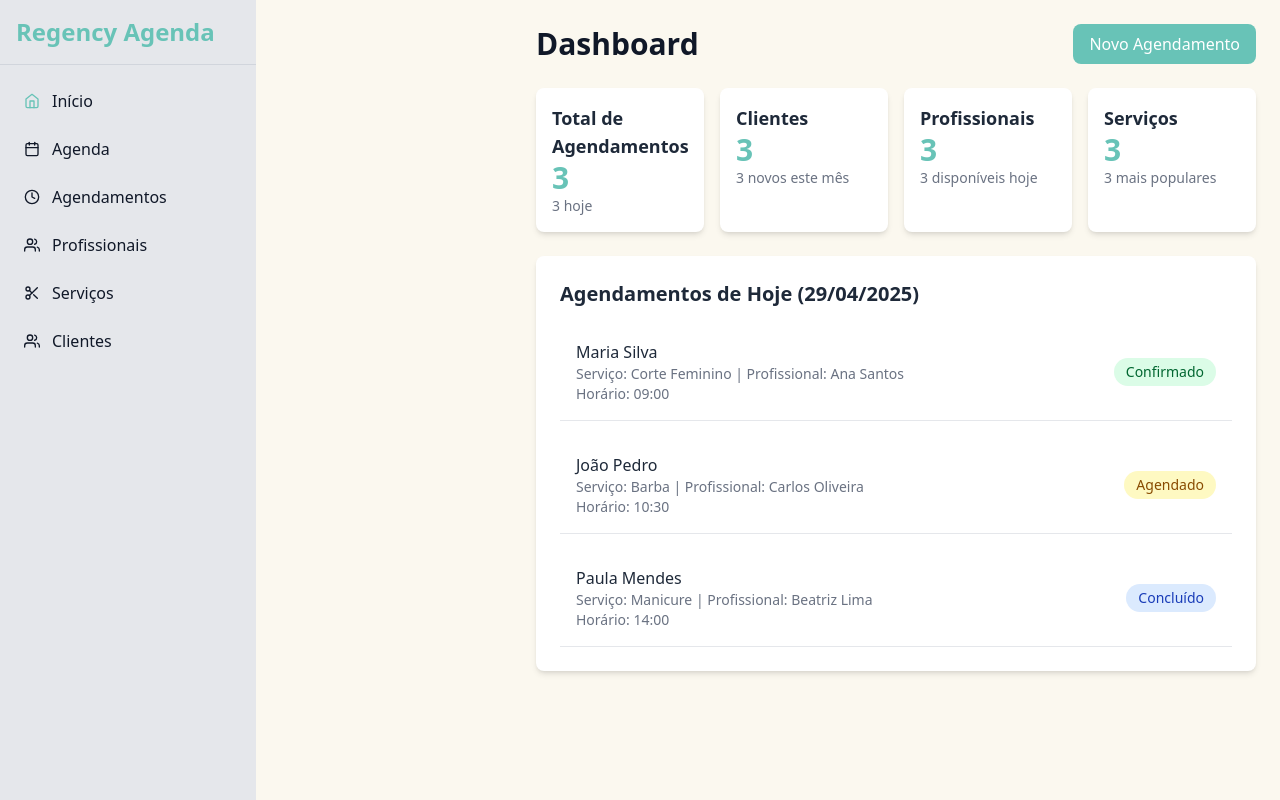
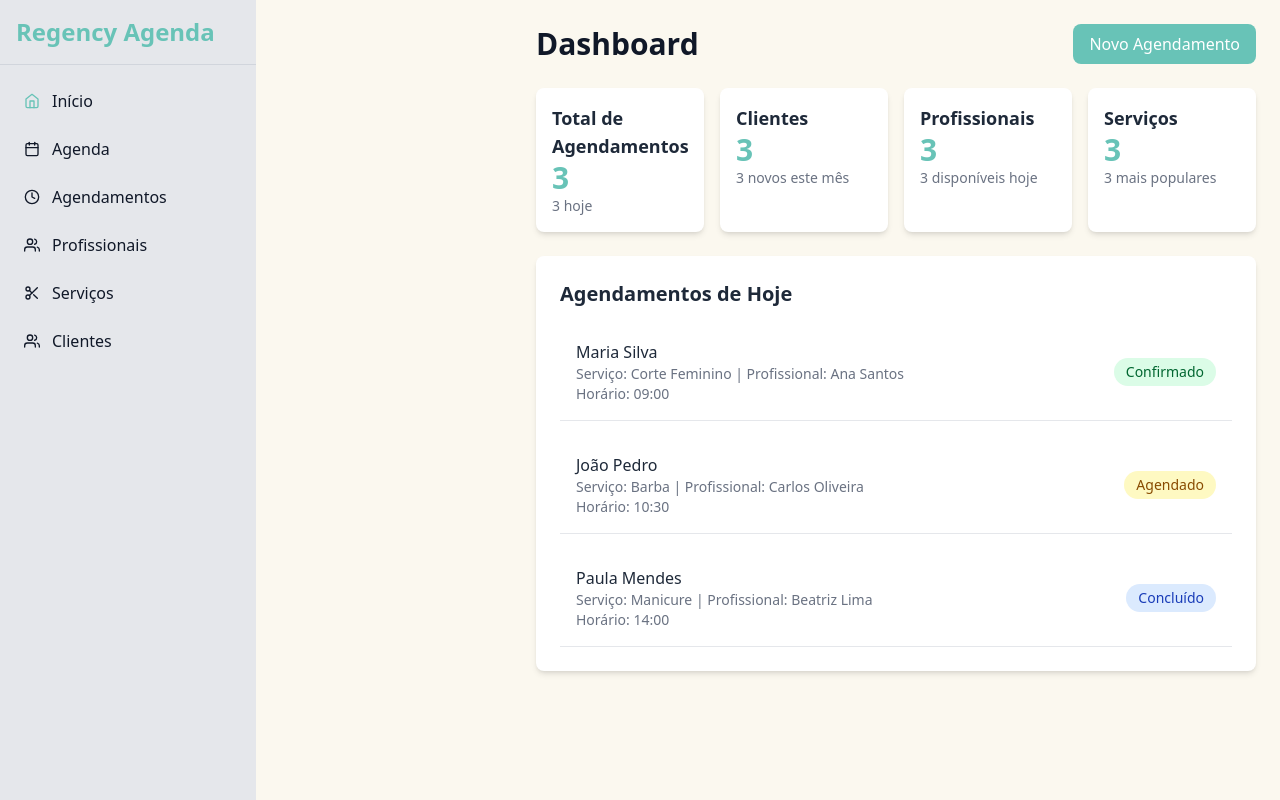
Before and after one commit to malopez23/regency-agenda, a React (Vite) app: page / in a window 1280 px wide. Built offline with nearby package versions, Linux system fonts and the light colour scheme.

Commit message:
Ajustes em Home.jsx e iniciando Agenda.jsx

```diff
--- a/package.json
+++ b/package.json
@@ -15,6 +15,7 @@
     "date-fns": "^4.1.0",
     "postcss": "^8.5.3",
     "react": "^19.0.0",
+    "react-calendar": "^5.1.0",
     "react-dom": "^19.0.0",
     "react-hook-form": "^7.56.1",
     "react-icons": "^5.5.0",
--- a/src/pages/Home.jsx
+++ b/src/pages/Home.jsx
@@ -5,33 +5,32 @@ import { Link } from 'react-router-dom';
 const Home = () => {
   const { appointments, clients, professionals, services } = useContext(AppContext);
 
-  // Estado para controle de carregamento
+
   const [loading, setLoading] = useState(true);
 
-  // Simular carregamento
+
   useEffect(() => {
     const timer = setTimeout(() => {
       setLoading(false);
-    }, 1000); // 1 segundo de delay
+    }, 1000);
     return () => clearTimeout(timer);
   }, []);
 
-  // Filtrar agendamentos de hoje (data atual: 2025-04-29)
+
   const todayAppointments = appointments.filter(
     (appt) => appt.date === "2025-04-29"
   );
 
-  // Calcular estatísticas
   const totalAppointmentsToday = todayAppointments.length;
   const totalClients = clients.length;
   const newClientsThisMonth = clients.filter(client => {
-    // Simulação: considerar "novo" se o ID for maior que um certo valor (ex.: últimos 12 clientes)
+
     return client.id > Math.max(0, clients.length - 12);
   }).length;
-  const availableProfessionalsToday = professionals.length; // Simulação: todos estão disponíveis
-  const popularServices = services.length; // Simulação: todos são "populares"
+  const availableProfessionalsToday = professionals.length;
+  const popularServices = services.length;
 
-  // Exibir tela de carregamento enquanto loading for true
+
   if (loading) {
     return (
       <div className="flex items-center justify-center h-screen">
@@ -89,7 +88,7 @@ const Home = () => {
       {/* Card de Agendamentos de Hoje */}
       <div className="bg-white p-6 rounded-lg shadow-md">
         <h2 className="text-xl font-semibold text-gray-800 mb-4">
-          Agendamentos de Hoje (29/04/2025)
+          Agendamentos de Hoje
         </h2>
         {todayAppointments.length > 0 ? (
           <div className="space-y-4">
```
Also changed, not shown: src/pages/Agenda.jsx (added), 1 other file (tests, documents, lock files or other folders).
